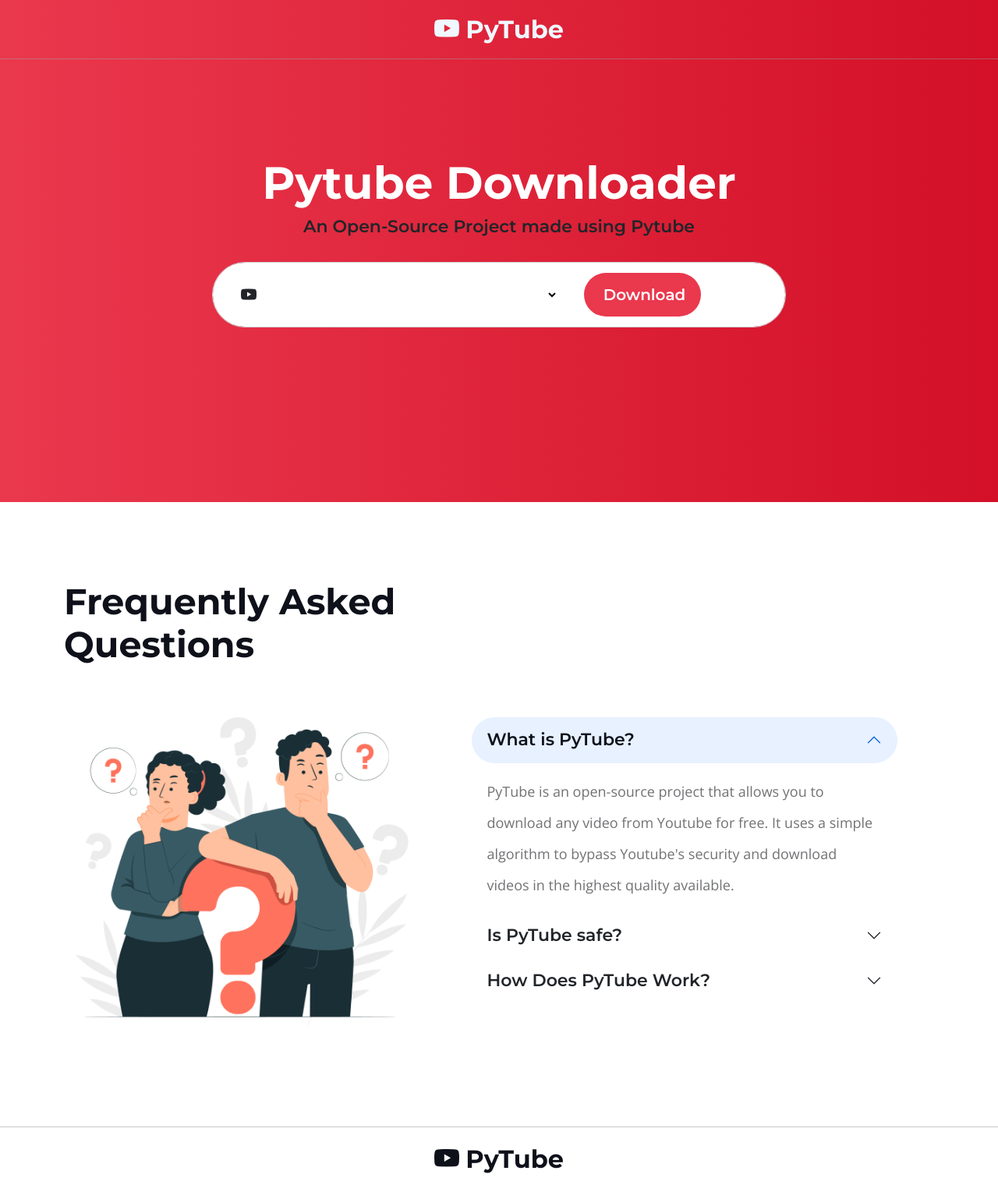
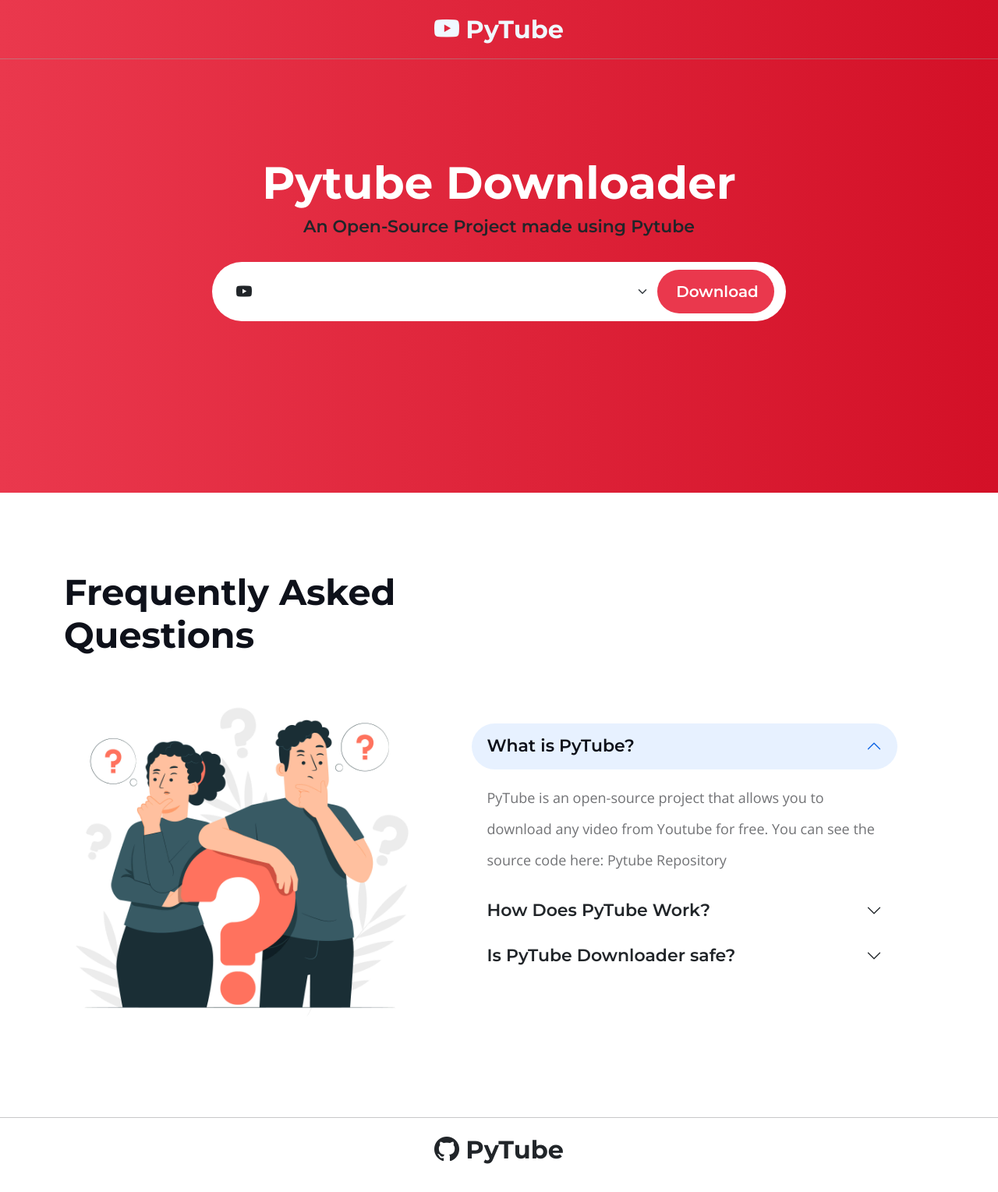
Before and after one commit to diegoborbadev/pytube-downloader, a Flask app: template templates/streams.html in a window 1280 px wide. Shown: the whole page at 78% size. After the commit the page ends 1493 px from the top, so only its background shows below. Run offline with Flask 3, Linux system fonts and the light colour scheme; the template is opened without the code that fills it, so the values that code supplies are empty; parts of the project's set-up code (start-up, migrations or seed data) failed here and were passed over; some libraries are stand-ins or nearby versions.

Commit message:
Frontend Improvements

```diff
--- a/static/css/styles.css
+++ b/static/css/styles.css
@@ -553,30 +553,15 @@
   border: 0;
 }
 
+.hero-section .form-select {
+  border: 0;
+}
+
 .hero-section input[type="search"] {
   border: 0;
   box-shadow: none;
   margin-bottom: 0;
   padding-left: 0;
-}
-
-.select-input {
-  border: 0;
-  box-shadow: none;
-  margin-bottom: 0;
-  padding-left: 0;
-  background-color: transparent;
-  border: 0;
-  background-color: var(--white-color);
-  border-radius: var(--border-radius-large);
-}
-
-@media only screen and (min-width: 750px) {
-  .select-input {
-    padding: 0 22%;
-    margin: 0 5%;
-  }
-
 }
 
 .hero-section button[type="submit"] {
--- a/templates/components/faq.html
+++ b/templates/components/faq.html
@@ -35,28 +35,7 @@
                         <div id="collapseOne" class="accordion-collapse collapse show" aria-labelledby="headingOne" data-bs-parent="#accordion">
                             <div class="accordion-body">
                                 PyTube is an open-source project that allows you to download any video from
-                                Youtube for free. It uses a simple algorithm to bypass Youtube's security and
-                                download videos in the highest quality available.
-                            </div>
-                        </div>
-                    </div>
-
-                    <!-- Accordion Item -->
-                    <div class="accordion-item">
-                        <!-- Accordion Header -->
-                        <h2 class="accordion-header" id="headingTwo">
-                            <button class="accordion-button collapsed" type="button" data-bs-toggle="collapse"
-                                data-bs-target="#collapseTwo" aria-expanded="false" aria-controls="collapseTwo">
-                                Is PyTube safe?
-                            </button>
-                        </h2>
-
-                        <!-- Accordion Content -->
-                        <div id="collapseTwo" class="accordion-collapse collapse" aria-labelledby="headingTwo" data-bs-parent="#accordion">
-                            <div class="accordion-body">
-                                Yes! Unlike other Youtube downloaders, PyTube is completely safe to use. It's
-                                open-source and doesn't contain any ads or malware. You can check out the source
-                                code on Github.
+                                Youtube for free. You can see the source code here: <a href="https://github.com/pytube/pytube">Pytube Repository</a>
                             </div>
                         </div>
                     </div>
@@ -76,7 +55,25 @@
                             <div class="accordion-body">
                                 PyTube uses a simple python based algorithm to bypass Youtube's security and
                                 download videos. It's completely safe and doesn't contain any ads or malware.
-                                <code></code>
+                            </div>
+                        </div>
+                    </div>
+
+                    <!-- Accordion Item -->
+                    <div class="accordion-item">
+                        <!-- Accordion Header -->
+                        <h2 class="accordion-header" id="headingTwo">
+                            <button class="accordion-button collapsed" type="button" data-bs-toggle="collapse"
+                                data-bs-target="#collapseTwo" aria-expanded="false" aria-controls="collapseTwo">
+                                Is PyTube Downloader safe?
+                            </button>
+                        </h2>
+
+                        <!-- Accordion Content -->
+                        <div id="collapseTwo" class="accordion-collapse collapse" aria-labelledby="headingTwo" data-bs-parent="#accordion">
+                            <div class="accordion-body">
+                                Yes! It's just a graphical user interface web app that uses Pytube API and doesn't contain any ads or malware either.
+                                You can check out the <a href="https://github.com/diegoborbadev/pytube-downloader">source code on Github</a>.
                             </div>
                         </div>
                     </div>
--- a/templates/components/footer.html
+++ b/templates/components/footer.html
@@ -4,14 +4,13 @@
     <div class="container">
         <!-- Row -->
         <div class="row justify-content-center">
-            <!-- Logo -->
             <div class="col-lg-5 text-center fw-bold d-flex flex-column align-items-center mb-2">
                 <span>
-                    <a class="navbar-brand mx-auto">
-                        <!-- Image -->
-                        <i style="color: #0e111a;" class="bi-youtube"></i>
+                    <a href="https://github.com/diegoborbadev/pytube-downloader" class="navbar-brand mx-auto">
+                        <!-- Github Logo -->
+                        <i class="bi bi-github text-dark"></i>
                         <!-- Text -->
-                        <span style="color: #0e111a;">PyTube</span>
+                        <span class="text-dark">PyTube</span>
                     </a>
                 </span>
             </div>
--- a/templates/streams.html
+++ b/templates/streams.html
@@ -4,12 +4,12 @@
 <!-- Form -->
 <form class="custom-form mt-4 pt-2 mb-lg-0 mb-5" role="search" action="{{ url_for('download') }}" method="POST">
     <!-- Input Group -->
-    <div class="input-group input-group-lg form-control">
+    <div class="input-group input-group-lg">
         <!-- Little Youtube Logo -->
         <span class="input-group-text bi-youtube" id="basic-addon1"></span>
 
         <!-- Options (Streams) -->
-        <select type="search" class="select-input" name="stream" id="stream">
+        <select type="search" class="form-select" name="stream" id="stream">
             <!-- Video Streams -->
             <option disabled>Video</option>
             {% for stream in video_streams %}
@@ -27,7 +27,7 @@
         <input type="hidden" name="link" value="{{link}}" />
 
         <!-- Select Button -->
-        <button type="submit" id="start-button" onclick="startDownload()" class="form-control">Download</button>
+        <button type="submit" id="start-button" onclick="startDownload()" class="form-control ml-1">Download</button>
     </div>
 </form>
 {% endblock %}
```
